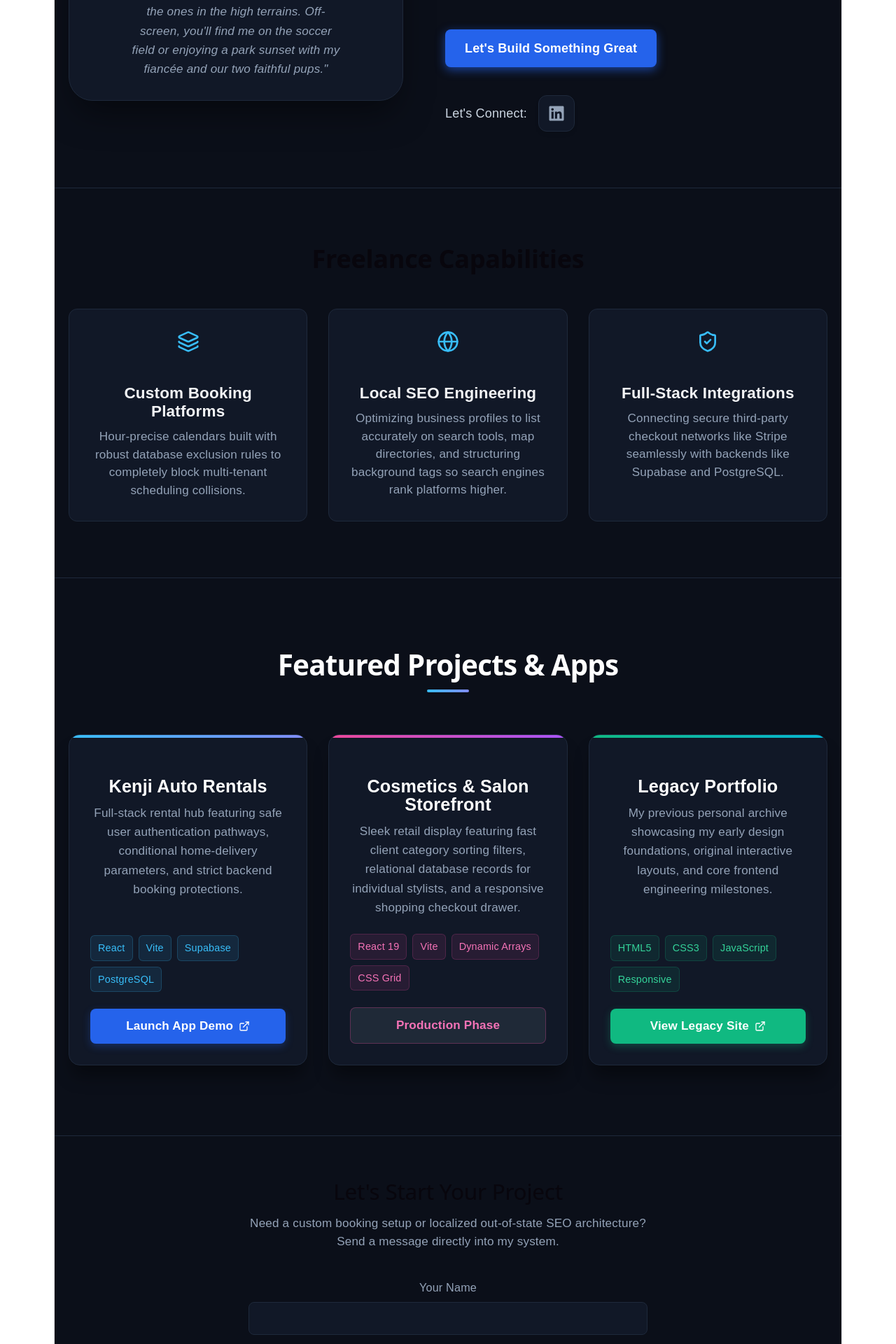
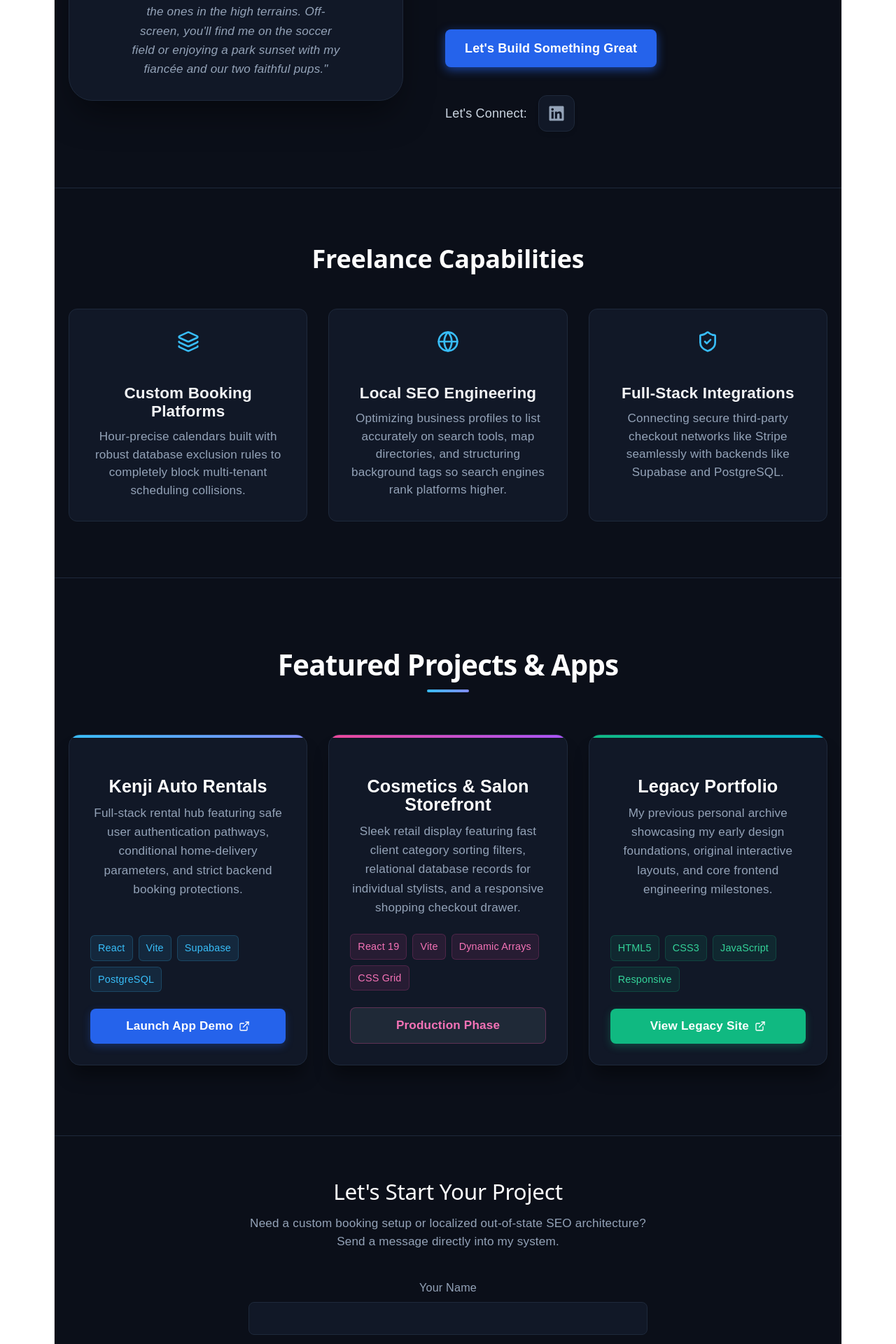
Before and after one commit to Armando1994-22/My-Developer-Portfolio, a React (Vite) app: page / in a window 1280 px wide. Shown: the part 453-2373 px from the top of the page at 70% size. Built offline with nearby package versions, Linux system fonts and the light colour scheme; no server answers.

Commit message:
updated headrer color to white because of facebook post

```diff
--- a/src/App.jsx
+++ b/src/App.jsx
@@ -248,7 +248,7 @@ export default function App() {
 
       {/* 2. SERVICES & FREELANCE VALUE TIERS */}
       <section style={{ padding: '80px 20px', maxWidth: '1100px', margin: '0 auto' }}>
-        <h2 style={{ fontSize: '2rem', textAlign: 'center', marginBottom: '50px', fontWeight: '700' }}>Freelance Capabilities</h2>
+        <h2 style={{ fontSize: '2rem', textAlign: 'center', marginBottom: '50px', fontWeight: '700', color: '#fff' }}>Freelance Capabilities</h2>
         <div style={{ display: 'grid', gridTemplateColumns: 'repeat(auto-fit, minmax(280px, 1fr))', gap: '30px' }}>
 
           <CapabilityCard
@@ -419,7 +419,7 @@ export default function App() {
 
       {/* 4. CONTACT PANEL */}
                   <section id="contact" style={{ padding: '60px 15px', maxWidth: '600px', margin: '0 auto', boxSizing: 'border-box' }}>
-  <h2 style={{ fontSize: '1.75rem', textAlign: 'center', marginBottom: '15px' }}>Let's Start Your Project</h2>
+  <h2 style={{ fontSize: '1.75rem', textAlign: 'center', marginBottom: '15px', color: '#fff' }}>Let's Start Your Project</h2>
   <p style={{ textAlign: 'center', color: '#94a3b8', marginBottom: '40px', fontSize: '0.95rem', lineHeight: '1.5' }}>
     Need a custom booking setup or localized out-of-state SEO architecture? Send a message directly into my system.
   </p>
```
